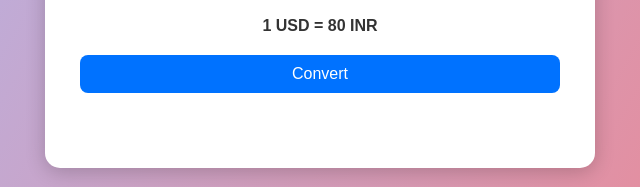
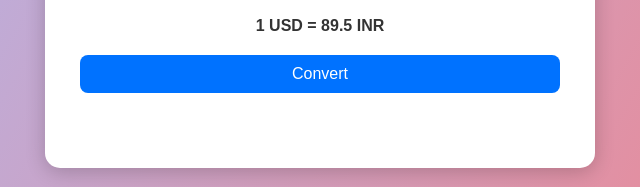
Before and after one commit to karannyadav2006/Currency_converter, a plain HTML site: page index.html in a window 1280 px wide. Shown: the part 432-619 px from the top of the page, 320-960 px from the left. Drawn offline with Linux system fonts and the light colour scheme.

Commit message:
value changes

```diff
--- a/index.html
+++ b/index.html
@@ -36,7 +36,7 @@
                 </div>
             </div>
 
-            <div class="msg">1 USD = 80 INR</div>
+            <div class="msg">1 USD = 89.5 INR</div>
             <button>Convert</button>
         </form>
     </div>
```
